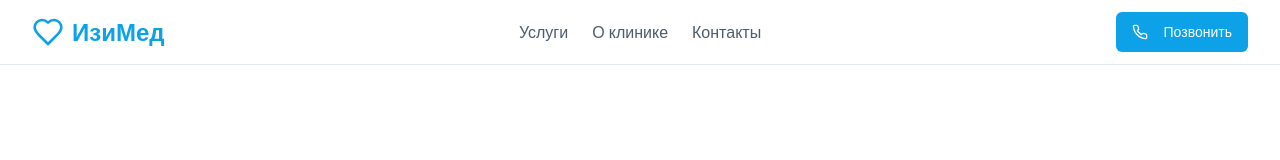
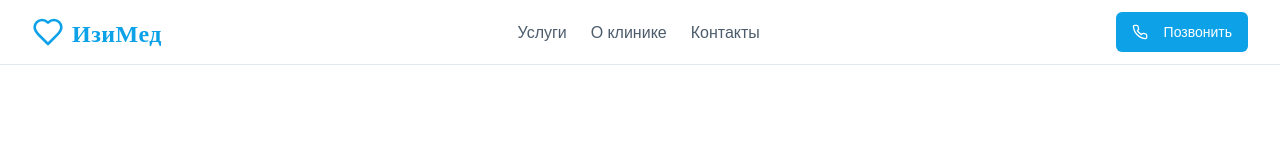
Before and after one commit to pr-poehali-dev/clinic-design-easymed, a React (Vite) app: page / in a window 1280 px wide. Shown: the top 160 px of the page. Built offline with nearby package versions, Linux system fonts and the light colour scheme.

Commit message:
Измени шрифт названия на стиль Большого театра

```diff
--- a/src/index.css
+++ b/src/index.css
@@ -1,4 +1,4 @@
-@import url("https://fonts.googleapis.com/css2?family=Montserrat:wght@400;600;700&family=Open+Sans:wght@400;600&display=swap");
+@import url("https://fonts.googleapis.com/css2?family=Montserrat:wght@400;600;700&family=Open+Sans:wght@400;600&family=Playfair+Display:wght@700;900&display=swap");
 
 @tailwind base;
 @tailwind components;
@@ -110,4 +110,10 @@
   h6 {
     font-family: "Montserrat", sans-serif;
   }
+
+  .logo-text {
+    font-family: "Playfair Display", serif;
+    font-weight: 900;
+    letter-spacing: 0.02em;
+  }
 }
--- a/src/pages/Index.tsx
+++ b/src/pages/Index.tsx
@@ -86,7 +86,7 @@ const Index = () => {
         <div className="container flex h-16 items-center justify-between">
           <div className="flex items-center gap-2">
             <Icon name="Heart" className="text-primary" size={32} />
-            <span className="text-2xl font-bold text-primary">ИзиМед</span>
+            <span className="logo-text text-2xl text-primary">ИзиМед</span>
           </div>
           <nav className="hidden md:flex gap-6">
             <a href="#services" className="text-foreground/80 hover:text-primary transition-colors">Услуги</a>
@@ -303,7 +303,7 @@ const Index = () => {
           <div className="flex flex-col md:flex-row items-center justify-between gap-4">
             <div className="flex items-center gap-2">
               <Icon name="Heart" className="text-primary" size={24} />
-              <span className="font-semibold">ИзиМед</span>
+              <span className="logo-text font-semibold">ИзиМед</span>
             </div>
             <p className="text-sm text-muted-foreground text-center">
               © 2024 ИзиМед. Все права защищены. Медицинские услуги в Москве
```
